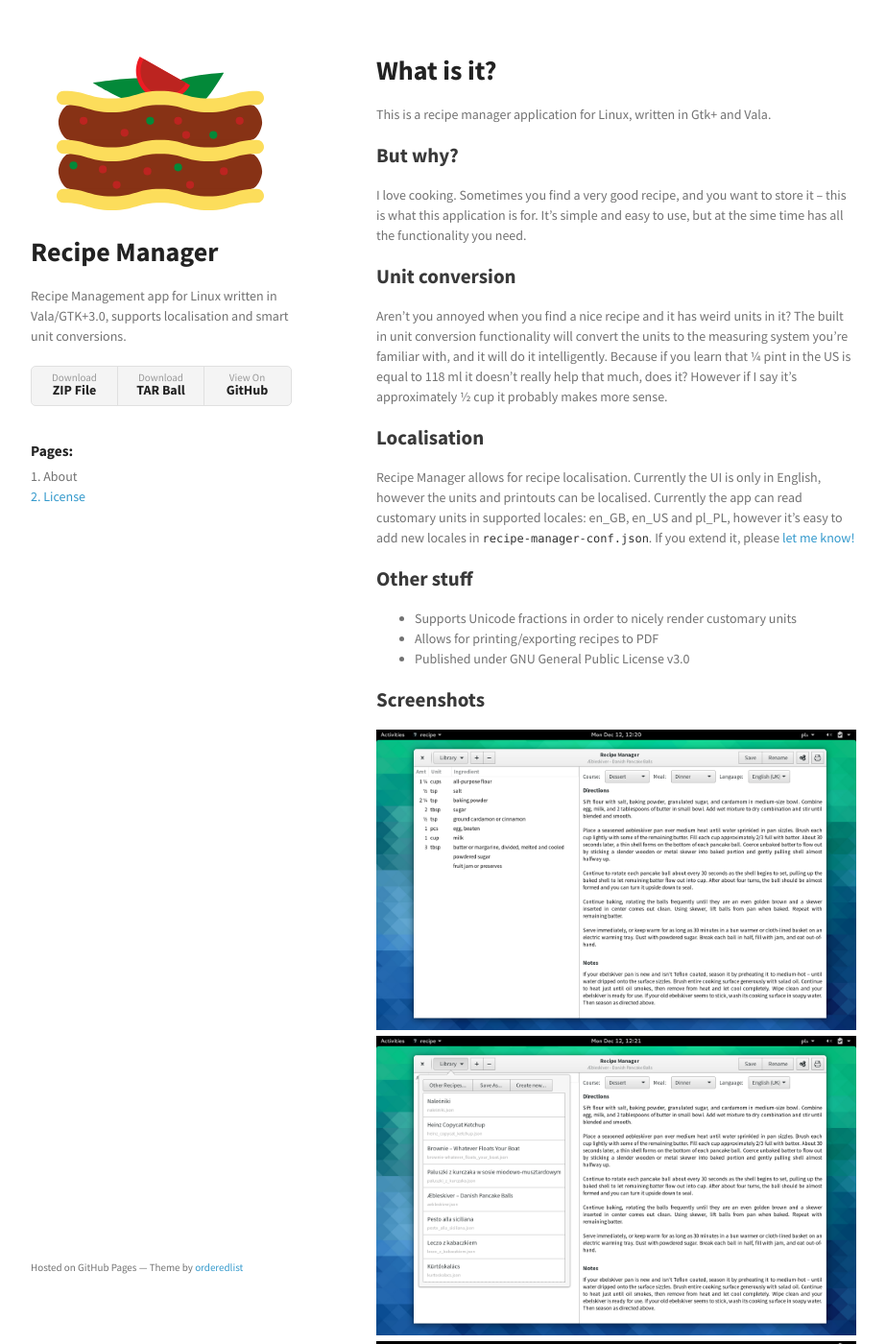
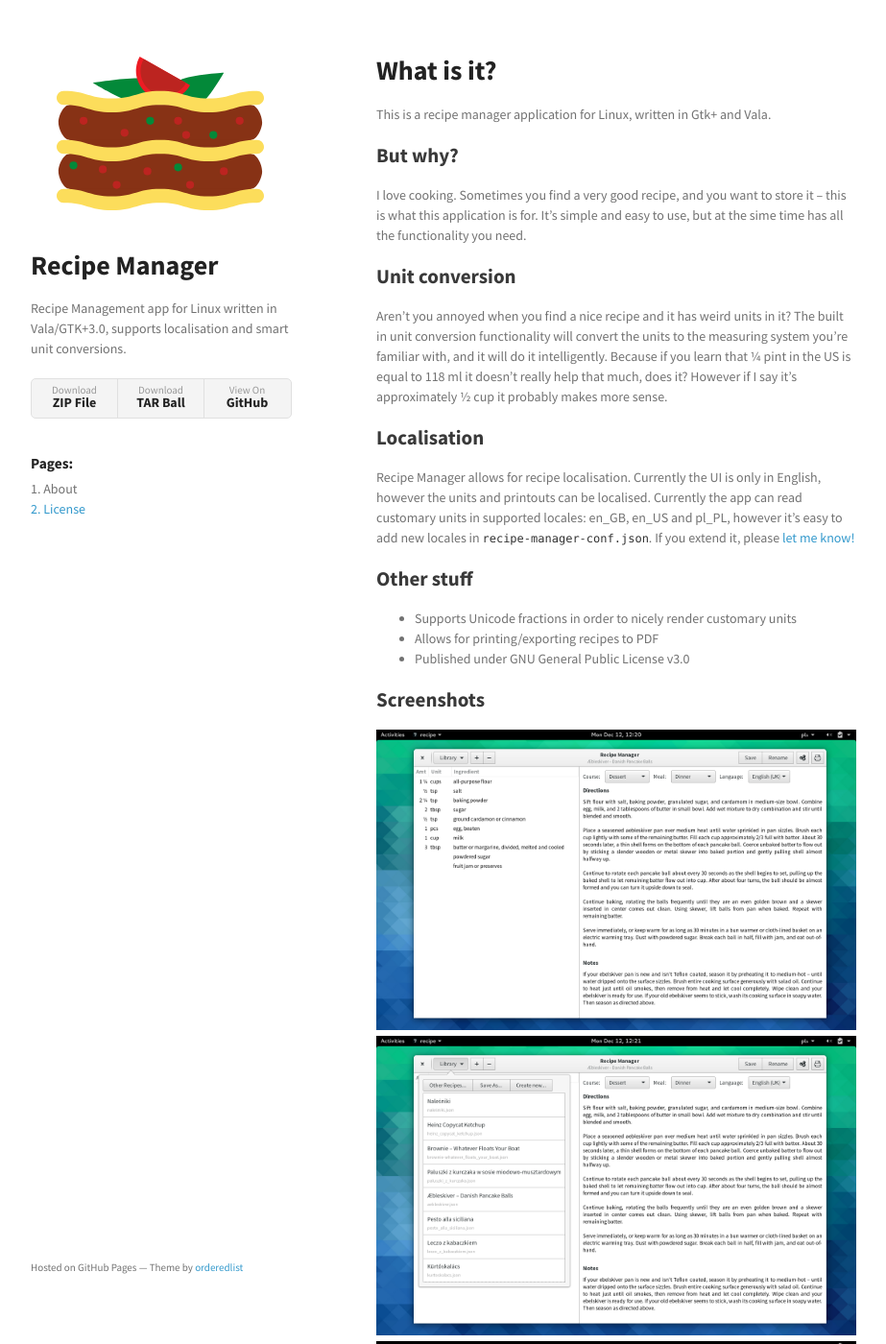
Before and after one commit to szymonlopaciuk/RecipeManager, a Jekyll site: the page built from index.md, in a window 1280 px wide and 1400 px high. Shown: the whole window at 96% size, without its empty margins (178-1101 px from the left). Built offline with Jekyll 4.4.1, drawn with Linux system fonts in a browser that asks for light colours; nearby versions of some CDN libraries.

Commit message:
changed bottom margin

```diff
--- a/assets/css/style.scss
+++ b/assets/css/style.scss
@@ -34,6 +34,6 @@
   height: 0;
   padding-bottom: 60%;
   margin-left: 10%;
-  margin-bottom: 10%;
+  margin-bottom: 15%;
   vertical-align: middle;
 }
```
